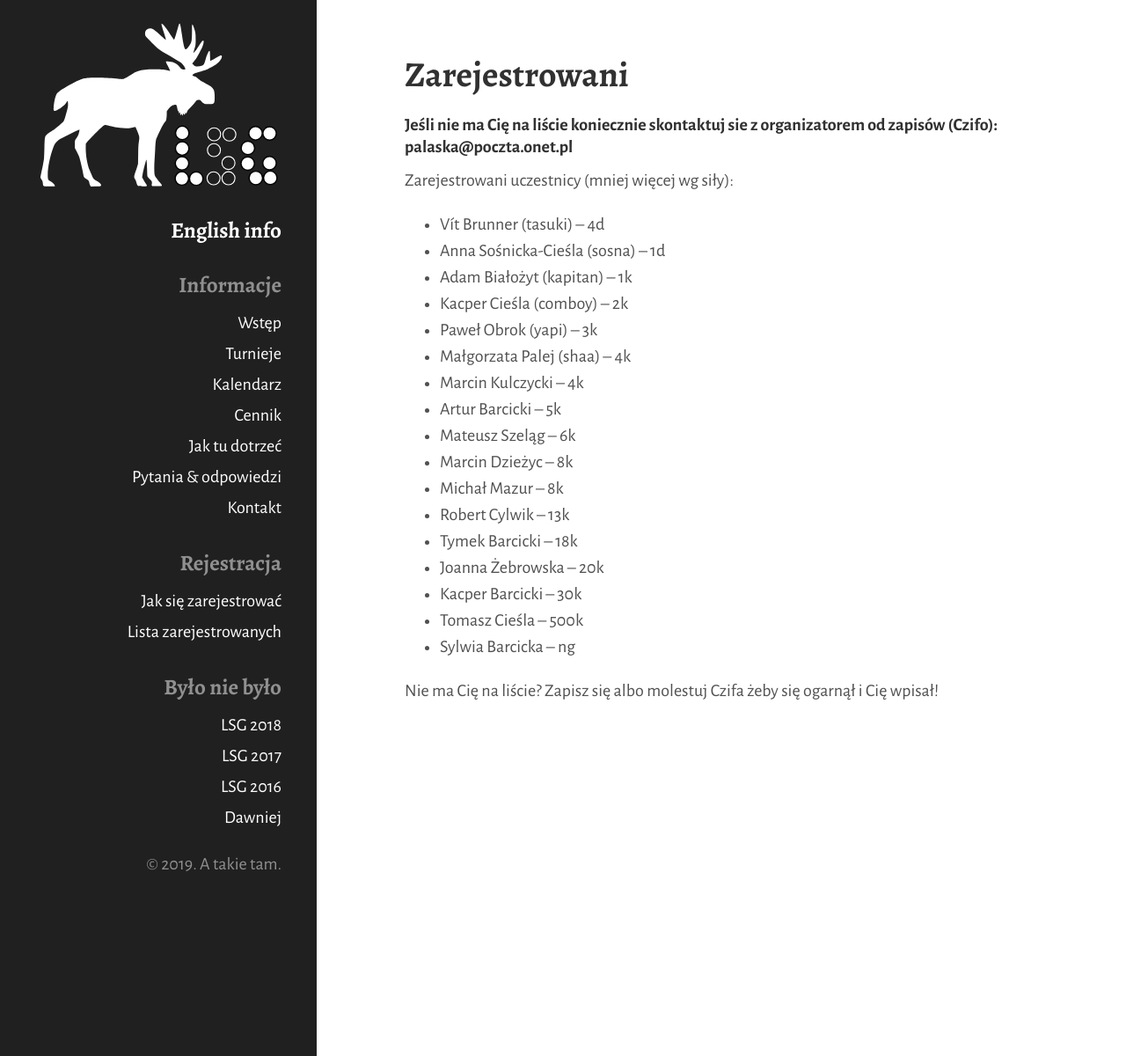
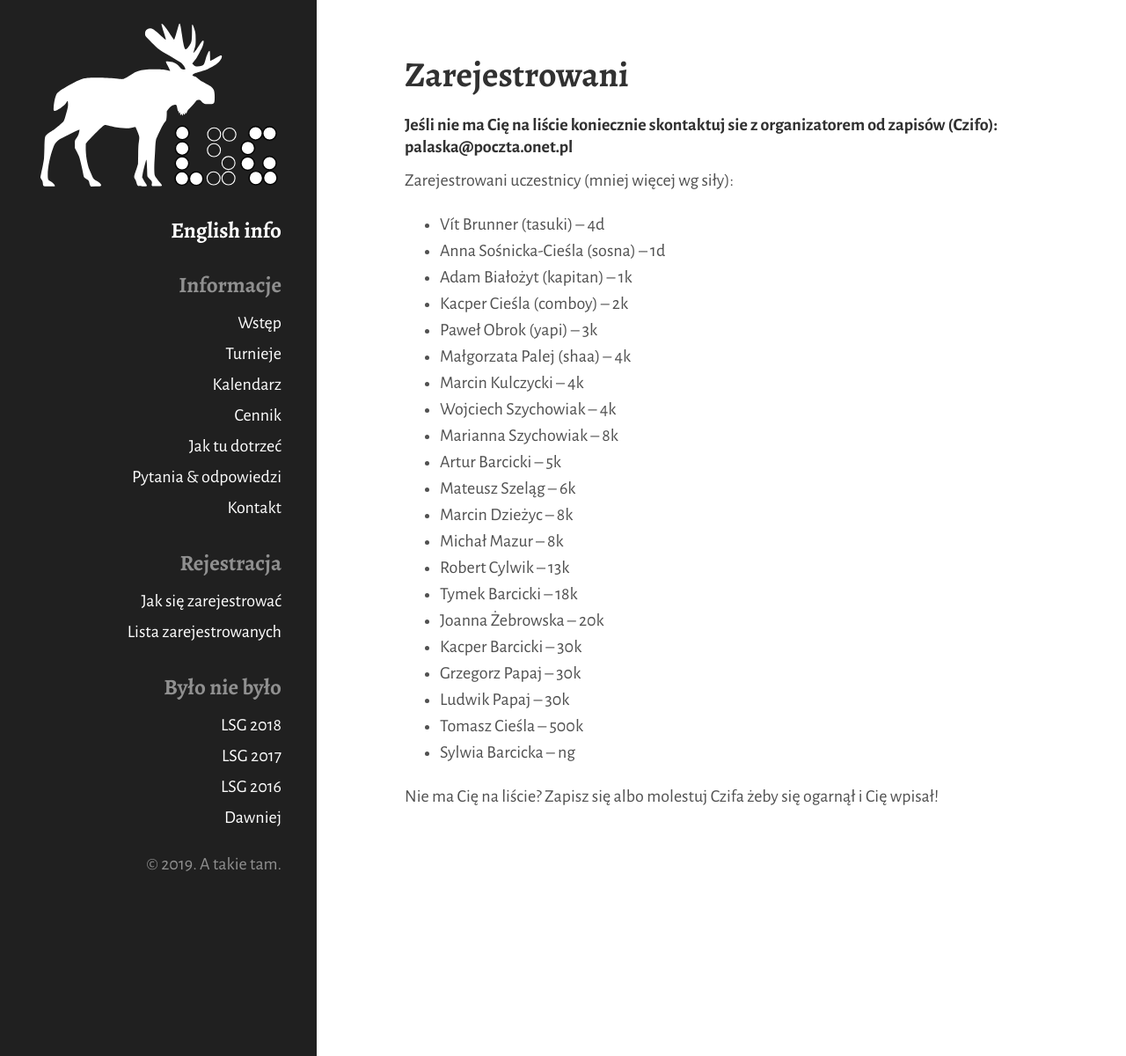
Before and after one commit to tasuki/lsg, a Jekyll site: the page built from zarejestrowani.md, in a window 1280 px wide. Shown: the whole page at 88% size. Built offline with Jekyll 4.4.1, drawn with Linux system fonts in a browser that asks for light colours; nearby versions of some CDN libraries.

Commit message:
Update zarejestrowani.md

```diff
--- a/zarejestrowani.md
+++ b/zarejestrowani.md
@@ -16,6 +16,8 @@ Zarejestrowani uczestnicy (mniej więcej wg siły):
 - Paweł Obrok (yapi) -- 3k
 - Małgorzata Palej (shaa) -- 4k
 - Marcin Kulczycki -- 4k
+- Wojciech Szychowiak -- 4k
+- Marianna Szychowiak -- 8k
 - Artur Barcicki -- 5k
 - Mateusz Szeląg -- 6k
 - Marcin Dzieżyc -- 8k
@@ -24,6 +26,8 @@ Zarejestrowani uczestnicy (mniej więcej wg siły):
 - Tymek Barcicki -- 18k
 - Joanna Żebrowska -- 20k
 - Kacper Barcicki -- 30k
+- Grzegorz Papaj -- 30k
+- Ludwik Papaj -- 30k
 - Tomasz Cieśla -- 500k
 - Sylwia Barcicka -- ng
 
```
